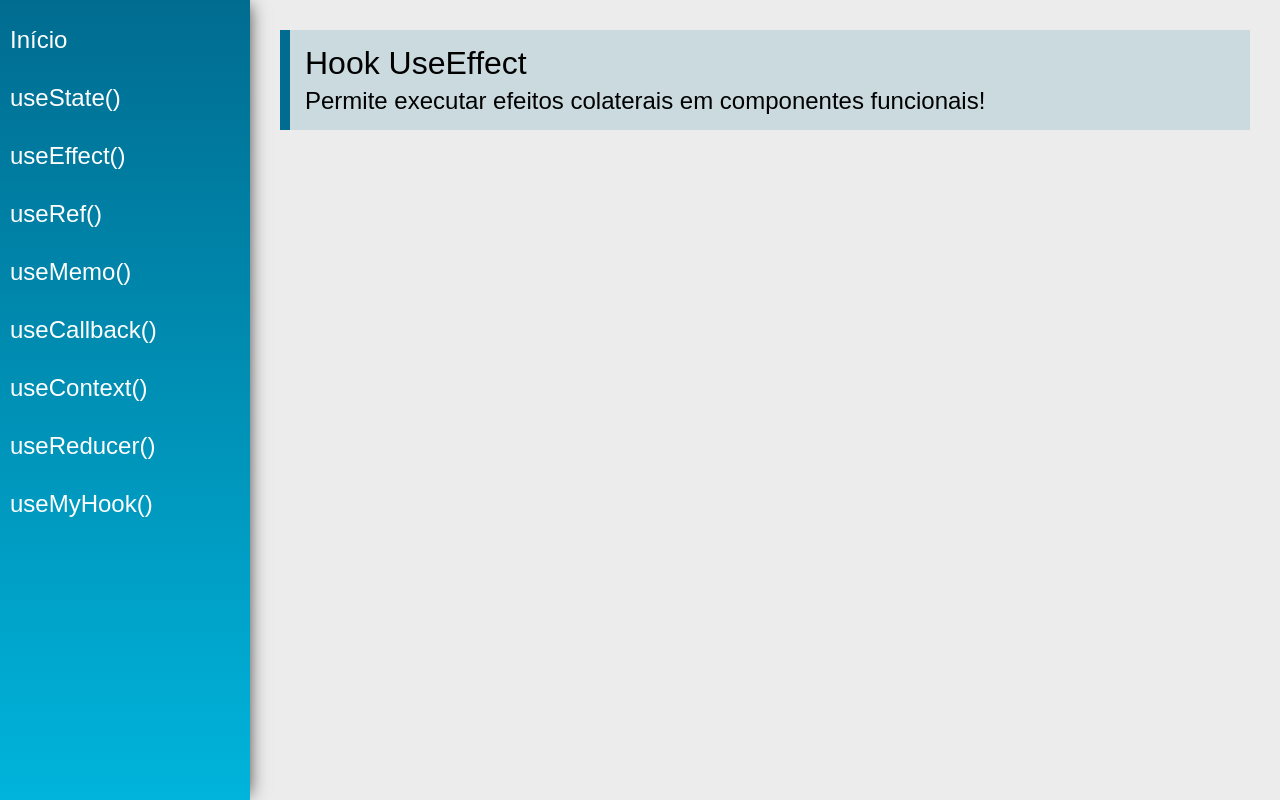
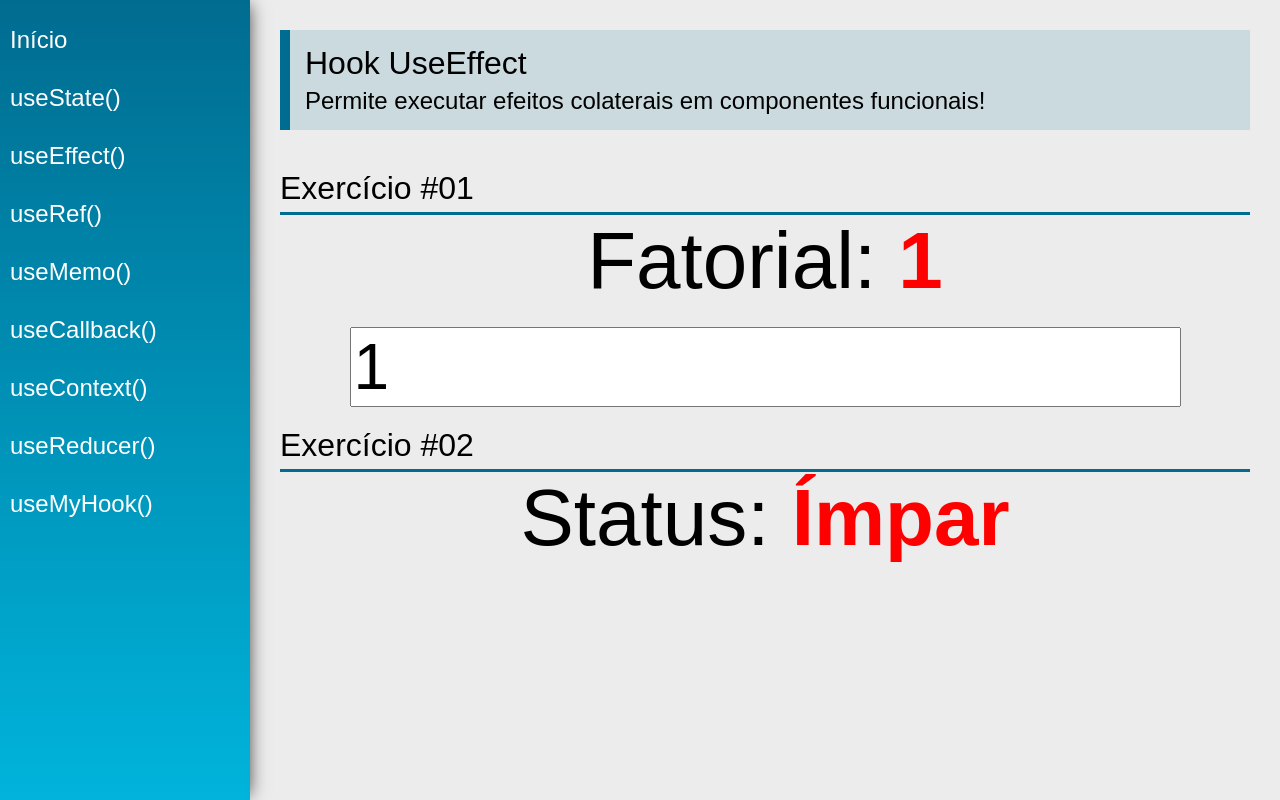
Before and after one commit to asqgk/react-hooks, a React (Create React App) app: page /useEffect in a window 1280 px wide. Built offline with nearby package versions, Linux system fonts and the light colour scheme.

Commit message:
feat: implement UseEffect hook

```diff
--- a/src/views/examples/UseEffect.jsx
+++ b/src/views/examples/UseEffect.jsx
@@ -1,13 +1,63 @@
-import React from 'react'
+import React, { useEffect, useState } from 'react'
 import PageTitle from '../../components/layout/PageTitle'
+import SectionTitle from '../../components/layout/SectionTitle'
+
+function calculateFactorial(num) {
+    const number = parseInt(num)
+
+    if (number < 0) return -1
+    if (number === 0) return 1
+
+    return calculateFactorial(number - 1) * number
+}
+
+function checkOddOrEven(num) {
+    const number = parseInt(num)
+
+    return number % 2 === 0 ? "Par" : "Ímpar"
+}
 
 const UseEffect = (props) => {
+    const [number, setNumber] = useState(1)
+    const [fatorial, setFatorial] = useState(1)
+
+    useEffect(() => {
+        setFatorial(calculateFactorial(number))
+    }, [number])
+
+    const [oddOrEven, setOddOrEven] = useState("Ímpar")
+
+    useEffect(() => {
+        setOddOrEven(checkOddOrEven(number))
+    }, [number])
+
     return (
         <div className="UseEffect">
             <PageTitle
                 title="Hook UseEffect"
                 subtitle="Permite executar efeitos colaterais em componentes funcionais!"
             />
+
+            <SectionTitle title="Exercício #01" />
+            <div className="center">
+                <div>
+                    <span className="text">Fatorial: </span>
+                    <span className="text red">{fatorial === -1 ? 'Não existe' : fatorial}</span>
+                </div>
+
+                <input type="number" className="input"
+                    value={number}
+                    onChange={e => setNumber(e.target.value)} />
+            </div>
+
+            <SectionTitle title="Exercício #02" />
+            <div className="center">
+                <div>
+                    <span className="text">Status: </span>
+                    <span className="text red">{oddOrEven}</span>
+                </div>
+            </div>
+
         </div>
     )
 }
```
